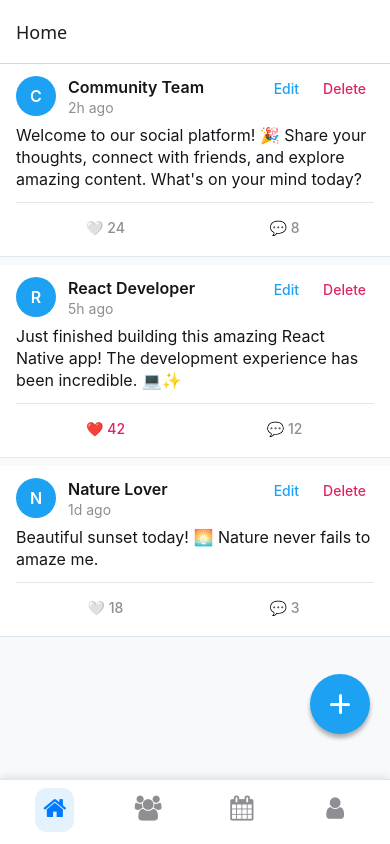
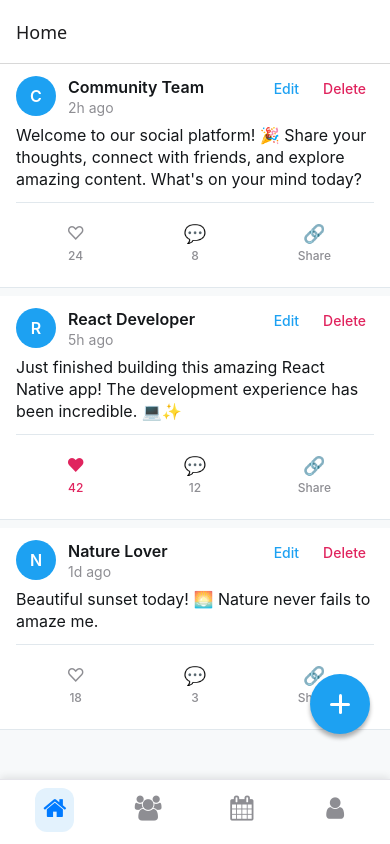
Before and after one commit to techinstance/1forusa, a React Native app: screen /Home in a window 390 px wide. Built offline with nearby package versions, Linux system fonts and the light colour scheme.

Commit message:
Add sharing functionality to posts with deep linking support

```diff
--- a/app.json
+++ b/app.json
@@ -1,4 +1,9 @@
 {
   "name": "forusa",
-  "displayName": "forusa"
+  "displayName": "ForUSA",
+  "scheme": "forusa",
+  "deepLinking": {
+    "enabled": true,
+    "prefixes": ["forusa://", "https://forusa.app"]
+  }
 }
--- a/src/components/PostComponent.tsx
+++ b/src/components/PostComponent.tsx
@@ -11,6 +11,7 @@ import {
 } from 'react-native';
 import { Asset } from 'react-native-image-picker';
 import { Post, PostActions } from '../types/post';
+import { sharePost } from '../utils/sharing';
 
 const { width: screenWidth } = Dimensions.get('window');
 
@@ -56,6 +57,10 @@ const PostComponent: React.FC<PostComponentProps> = ({ post, actions }) => {
   const handleCommentPress = useCallback(() => {
     actions.onComment(post.id);
   }, [actions, post.id]);
+
+  const handleSharePress = useCallback(async () => {
+    await sharePost(post, actions.onShare);
+  }, [post, actions.onShare]);
 
   const handleEditPress = useCallback(() => {
     actions.onEdit(post);
@@ -122,12 +127,22 @@ const PostComponent: React.FC<PostComponentProps> = ({ post, actions }) => {
       {/* Footer */}
       <View style={styles.postFooter}>
         <TouchableOpacity onPress={handleLikePress} style={styles.footerButton}>
+          <Text style={[styles.footerIcon, post.isLiked && styles.likedIcon]}>
+            {post.isLiked ? '♥' : '♡'}
+          </Text>
           <Text style={[styles.footerButtonText, post.isLiked && styles.likedText]}>
-            {post.isLiked ? '❤️' : '🤍'} {post.likes}
+            {post.likes}
           </Text>
         </TouchableOpacity>
+
         <TouchableOpacity onPress={handleCommentPress} style={styles.footerButton}>
-          <Text style={styles.footerButtonText}>💬 {post.comments}</Text>
+          <Text style={styles.footerIcon}>💬</Text>
+          <Text style={styles.footerButtonText}>{post.comments}</Text>
+        </TouchableOpacity>
+
+        <TouchableOpacity onPress={handleSharePress} style={styles.footerButton}>
+          <Text style={styles.footerIcon}>🔗</Text>
+          <Text style={styles.footerButtonText}>Share</Text>
         </TouchableOpacity>
       </View>
     </View>
@@ -238,15 +253,25 @@ const styles = StyleSheet.create({
     alignItems: 'center',
     borderTopWidth: 1,
     borderTopColor: '#E1E8ED',
-    paddingTop: 8,
+    paddingTop: 12,
+    paddingBottom: 4,
   },
   footerButton: {
     flex: 1,
     alignItems: 'center',
     paddingVertical: 8,
+    flexDirection: 'column',
+  },
+  footerIcon: {
+    fontSize: 18,
+    marginBottom: 4,
+    color: '#8E8E93',
+  },
+  likedIcon: {
+    color: '#E0245E',
   },
   footerButtonText: {
-    fontSize: 14,
+    fontSize: 12,
     color: '#8E8E93',
     fontWeight: '500',
   },
--- a/src/screens/Home.tsx
+++ b/src/screens/Home.tsx
@@ -126,11 +126,18 @@ const Home = ({navigation: _navigation} : HomeProps) =>{
         console.log('Comment on post:', postId);
     };
 
+    const handleSharePost = (post: Post) => {
+        // The share functionality is handled natively in PostComponent
+        // This callback can be used for analytics or other tracking
+        console.log('Post shared:', post.id, 'by', post.author.name);
+    };
+
     const postActions: PostActions = {
         onEdit: handleEditPost,
         onDelete: handleDeletePost,
         onLike: handleLikePost,
         onComment: handleCommentPost,
+        onShare: handleSharePost,
     };
 
     const renderPost = ({ item }: { item: Post }) => (
--- a/src/types/post.ts
+++ b/src/types/post.ts
@@ -20,4 +20,5 @@ export interface PostActions {
   onDelete: (postId: string) => void;
   onLike: (postId: string) => void;
   onComment: (postId: string) => void;
+  onShare: (post: Post) => void;
 }
--- /dev/null
+++ b/src/utils/sharing.ts
@@ -0,0 +1,68 @@
+import { Share, Alert } from 'react-native';
+import { Post } from '../types/post';
+
+export const generatePostShareContent = (post: Post) => {
+
+  const deepLinkUrl = `forusa://post/${post.id}`;
+  const webUrl = `https://forusa.app/post/${post.id}`;
+
+
+  let previewText = '';
+  if (post.text) {
+    previewText = post.text.length > 100
+      ? `${post.text.substring(0, 100)}...`
+      : post.text;
+  }
+
+  let shareMessage = `Check out this post by ${post.author.name} on ForUSA:`;
+
+  if (previewText) {
+    shareMessage += `\n\n"${previewText}"`;
+  }
+
+  if (post.attachments.length > 0) {
+    shareMessage += `\n📷 ${post.attachments.length} ${post.attachments.length === 1 ? 'photo' : 'photos'}`;
+  }
+
+  // Add engagement stats
+  if (post.likes > 0 || post.comments > 0) {
+    shareMessage += `\n❤️ ${post.likes} ${post.likes === 1 ? 'like' : 'likes'}`;
+    if (post.comments > 0) {
+      shareMessage += ` • 💬 ${post.comments} ${post.comments === 1 ? 'comment' : 'comments'}`;
+    }
+  }
+
+  shareMessage += `\n\nOpen in app: ${deepLinkUrl}`;
+  shareMessage += `\nView online: ${webUrl}`;
+
+  return {
+    message: shareMessage,
+    url: webUrl,
+    title: `Post by ${post.author.name} - ForUSA`,
+  };
+};
+
+export const sharePost = async (post: Post, onSuccess?: (post: Post) => void) => {
+  try {
+    const shareContent = generatePostShareContent(post);
+    const result = await Share.share(shareContent);
+
+    if (result.action === Share.sharedAction && onSuccess) {
+      onSuccess(post);
+    }
+
+    return result;
+  } catch (error) {
+    Alert.alert('Error', 'Unable to share this post');
+    console.error('Share error:', error);
+    throw error;
+  }
+};
+
+export const generateDeepLink = (type: 'post' | 'user', id: string) => {
+  return `forusa://${type}/${id}`;
+};
+
+export const generateWebLink = (type: 'post' | 'user', id: string) => {
+  return `https://forusa.app/${type}/${id}`;
+};
```
